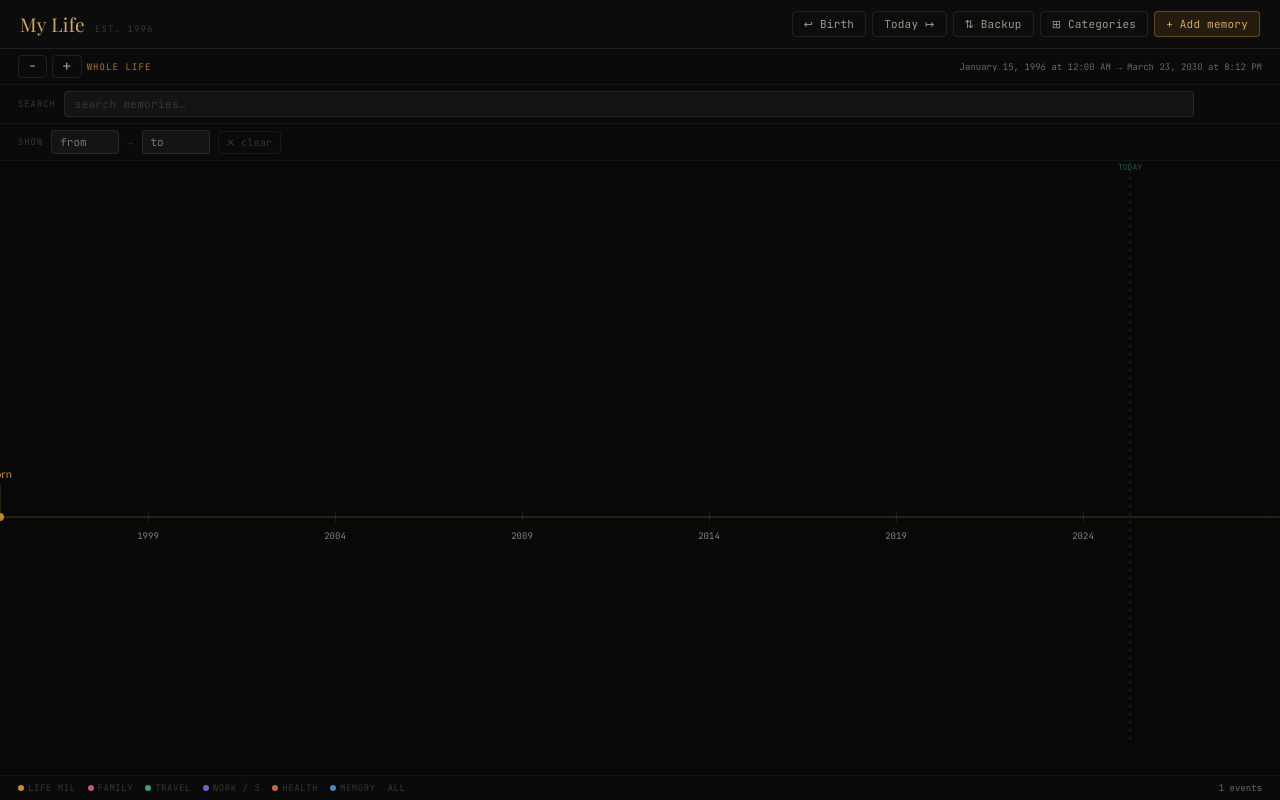
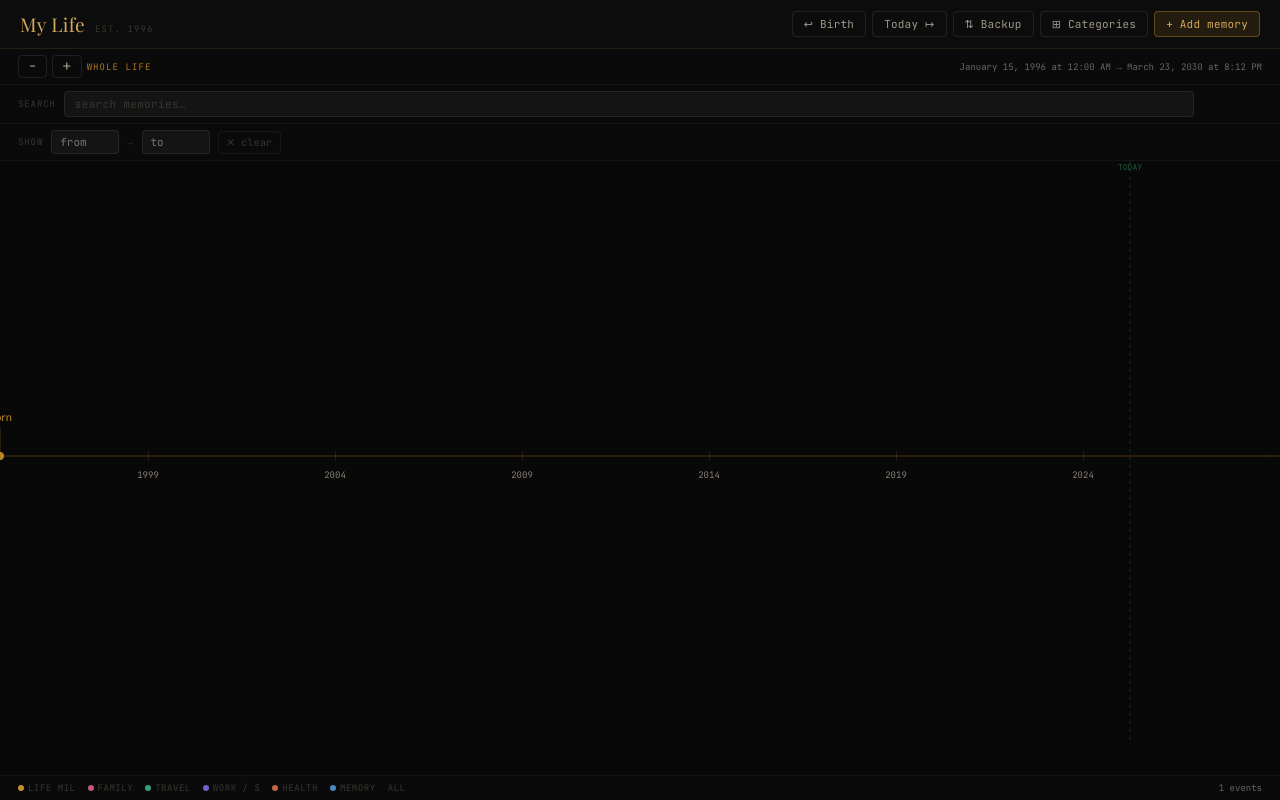
Before and after one commit to Malek7789/my-life-timeline, a plain HTML site: page index.html in a window 1280 px wide. Drawn offline with nearby package versions, Linux system fonts and the light colour scheme; a web font is replaced by a local one.

Commit message:
Add files via upload

```diff
--- a/index.html
+++ b/index.html
@@ -462,7 +462,7 @@ function draw() {
   if(!W||!H) return;
   ctx.clearRect(0,0,W,H);
 
-  const TY  = Math.round(H*0.58);
+  const TY  = Math.round(H*0.48);
   const TW  = 90;
   const TH  = 68;
   const GAP = 5; // px between thumbnail edge and track
@@ -521,25 +521,28 @@ function draw() {
   vis.forEach((ev) => {
     const x = Math.round(msToX(ev.date));
     // find slot that doesn't conflict
+    // prefer alternating above/below first, then increase tier
     let assigned = false;
-    for(let above = 0; above <= 1 && !assigned; above++) {
-      for(let tier = 0; tier < 6 && !assigned; tier++) {
+    const preferAbove = usedSlots.filter(s => Math.abs(s.x - x) < 110).length % 2 === 0;
+    const aboveOrder = preferAbove ? [true, false] : [false, true];
+    for(let ai = 0; ai < 2 && !assigned; ai++) {
+      const above = aboveOrder[ai];
+      for(let tier = 0; tier < 10 && !assigned; tier++) {
         const conflict = usedSlots.some(s => {
-          if(s.above !== (above===0)) return false;
-          if(Math.abs(s.x - x) > 130) return false; // far enough apart
+          if(s.above !== above) return false;
+          if(Math.abs(s.x - x) > 110) return false;
           return s.tier === tier;
         });
         if(!conflict) {
-          posMap[ev.id] = {above: above===0, tier};
-          usedSlots.push({x, above: above===0, tier});
+          posMap[ev.id] = {above, tier};
+          usedSlots.push({x, above, tier});
           assigned = true;
         }
       }
     }
     if(!assigned) {
-      // fallback
       const ri = vis.indexOf(ev);
-      posMap[ev.id] = {above: ri%2===0, tier: Math.floor(ri/2)%4};
+      posMap[ev.id] = {above: ri%2===0, tier: ri%10};
     }
   });
 
@@ -626,7 +629,7 @@ function draw() {
 
     } else {
       // no media — stem length staggers by tier so labels spread vertically
-      const sl = 32 + tier * 22;
+      const sl = 28 + tier * 26;
       const se = above ? TY-sl : TY+sl;
       ctx.strokeStyle = col+'55'; ctx.lineWidth=1;
       ctx.beginPath(); ctx.moveTo(x,TY); ctx.lineTo(x,se); ctx.stroke();
@@ -694,7 +697,7 @@ function hideTip() {
 }
 
 function getEventAtMouse(mx, my) {
-  const TY = canvas.height * 0.58, TW = 90, TH = 68;
+  const TY = canvas.height * 0.48, TW = 90, TH = 68;
   const visForHover = events.filter(ev => (filterK ? ev.cat === filterK : true) && inRange(ev));
   let hit = null, best = 9999;
   visForHover.forEach((ev) => {
@@ -710,7 +713,7 @@ function getEventAtMouse(mx, my) {
       if(mx >= tx && mx <= tx + TW && my >= ty && my <= ty + TH) close = true;
     }
     // label hit — use same stem math as draw
-    const sl = 32 + tier * 22;
+    const sl = 28 + tier * 26;
     const se = above ? TY - sl : TY + sl;
     const lblY = ev.media && ev.media.length ? (above ? TY + 20 : TY - 9) : (above ? se - 7 : se + 14);
     const lw = 130;
```
